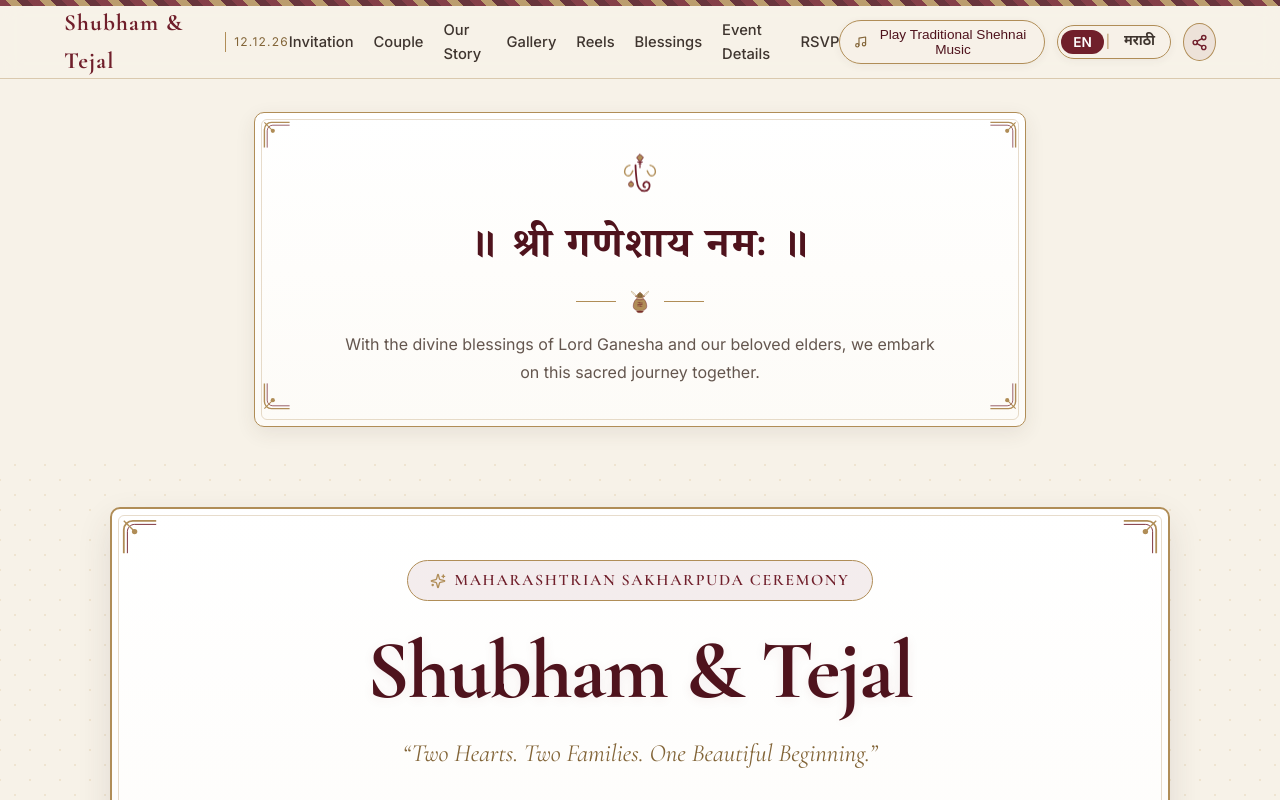
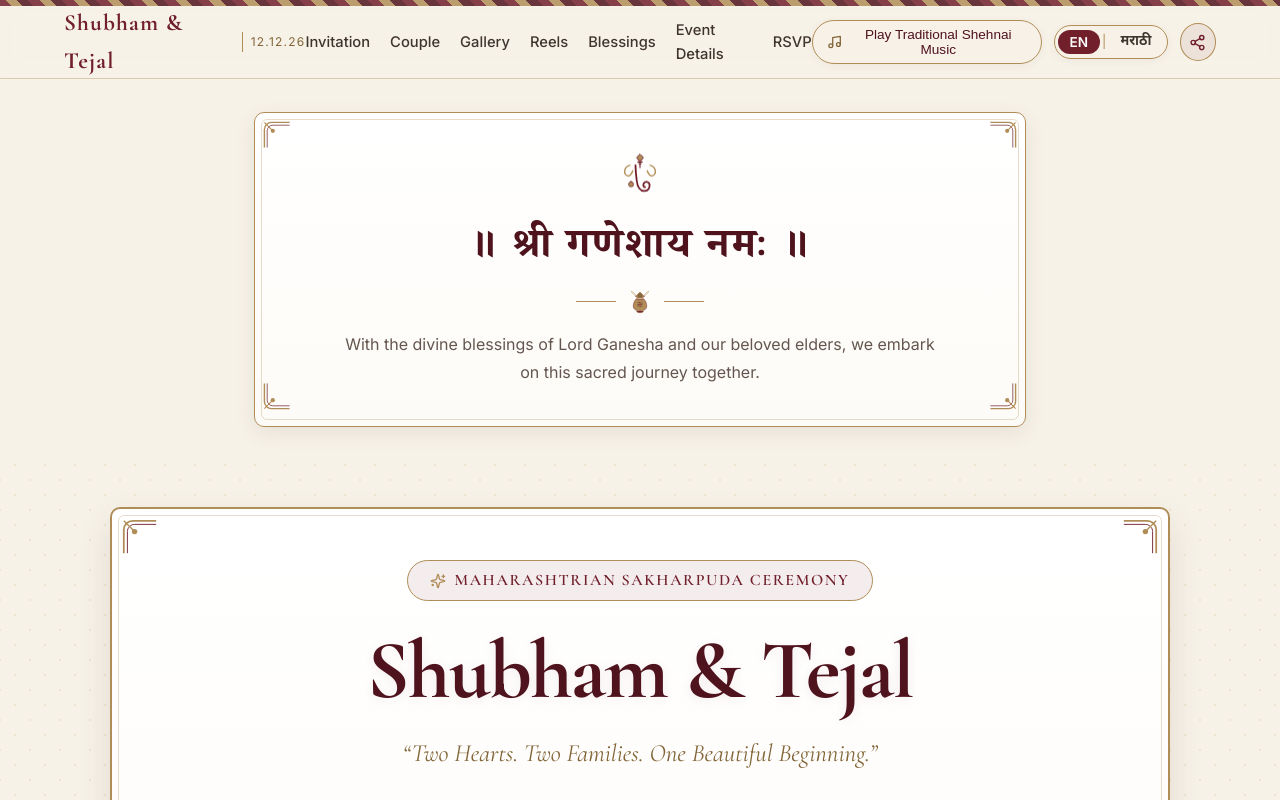
Before and after one commit to shu3102/shubham-tejal-engagement, a React (Vite) app: page / in a window 1280 px wide. Shown: the top 800 px of the page. Built offline with nearby package versions, Linux system fonts and the light colour scheme.

Commit message:
Comment out Our Journey (Story) section and nav link for now

```diff
--- a/src/App.tsx
+++ b/src/App.tsx
@@ -6,8 +6,9 @@ import { FloatingActions } from './components/FloatingActions';
 import { InvocationSection } from './sections/InvocationSection';
 import { HeroSection } from './sections/HeroSection';
 import { CoupleSection } from './sections/CoupleSection';
-import { StorySection } from './sections/StorySection';
+// import { StorySection } from './sections/StorySection';
 import { GallerySection } from './sections/GallerySection';
+
 import { ReelsSection } from './sections/ReelsSection';
 import { BlessingsSection } from './sections/BlessingsSection';
 import { EventDetailsSection } from './sections/EventDetailsSection';
@@ -27,8 +28,9 @@ export const AppContent: React.FC = () => {
         <InvocationSection />
         <HeroSection />
         <CoupleSection />
-        <StorySection />
+        {/* <StorySection /> */}
         <GallerySection />
+
         <ReelsSection />
         <BlessingsSection />
 
--- a/src/components/Header.tsx
+++ b/src/components/Header.tsx
@@ -25,8 +25,9 @@ export const Header: React.FC<HeaderProps> = ({ onOpenShare }) => {
   const navLinks = [
     { href: '#hero', label: t.nav.invitation },
     { href: '#couple', label: t.nav.couple },
-    { href: '#story', label: t.nav.story },
+    // { href: '#story', label: t.nav.story },
     { href: '#gallery', label: t.nav.gallery },
+
     { href: '#reels', label: t.nav.reels },
     { href: '#blessings', label: t.nav.blessings },
     { href: '#details', label: t.nav.details },
```
